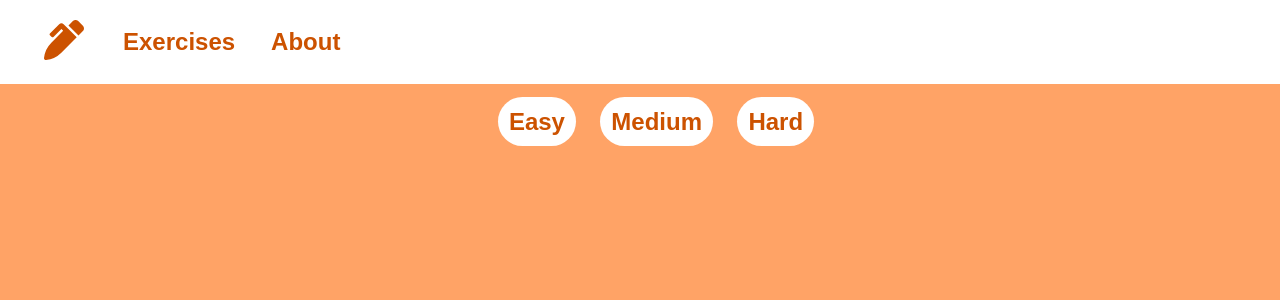
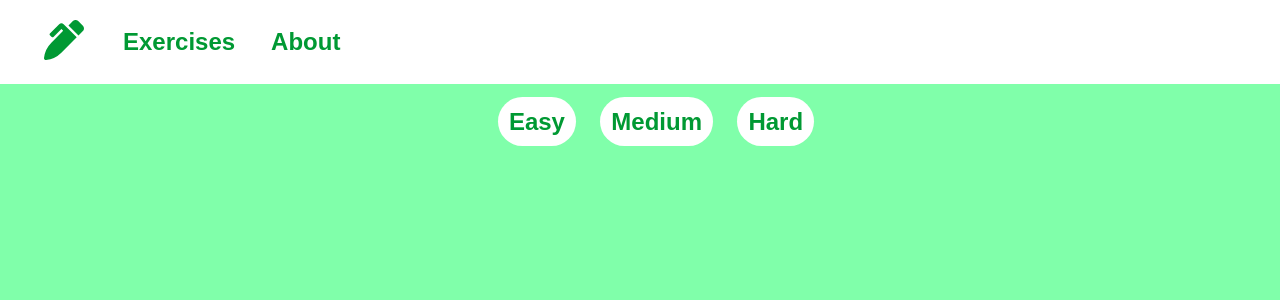
Before and after one commit to AndrewMedvedev42/Math-Test-Exercises, a React (Create React App) app: page / in a window 1280 px wide. Shown: the top 300 px of the page. Built offline with nearby package versions, Linux system fonts and the light colour scheme.

Commit message:
changed colors of website

```diff
--- a/src/css/About.css
+++ b/src/css/About.css
@@ -6,6 +6,6 @@
     border-radius: 50px;
     padding: 2rem;
     background-color: white;
-    box-shadow: rgba(153, 0, 0, 0.5) 5px 5px 0; }
+    box-shadow: #009933 5px 5px 0; }
     .abouttitlesect div p {
       font-size: 1.3rem; }
--- a/src/css/App.css
+++ b/src/css/App.css
@@ -3,7 +3,7 @@
 
 body {
   font-family: Arial, Helvetica, sans-serif;
-  background-color: #ffa366; }
+  background-color: #80ffaa; }
   body .router .navSection {
     padding: 1px;
     background-color: white; }
@@ -14,7 +14,7 @@ body {
         list-style-type: none;
         margin-right: 1rem; }
         body .router .navSection ul li .Link {
-          color: #cc5200;
+          color: #009933;
           font-weight: bold;
           font-size: 1.5rem;
           text-decoration: none;
@@ -28,10 +28,10 @@ body {
           color: #992424; }
         body .router .navSection ul li .logoIcon, body .router .navSection ul li .logoIcon:active, body .router .navSection ul li .logoIcon:target {
           margin: 3px;
-          color: #cc5200;
+          color: #009933;
           border: none; }
   body .difficultyRouter {
-    background-color: #ffa366; }
+    background-color: #80ffaa; }
     body .difficultyRouter .difficultySection ul {
       display: flex;
       justify-content: center; }
@@ -41,7 +41,7 @@ body {
         margin-right: 1rem; }
         body .difficultyRouter .difficultySection ul li .Link {
           text-decoration: none;
-          color: #cc5200;
+          color: #009933;
           font-size: 1.5rem;
           padding: 0.7rem;
           font-weight: bolder;
@@ -57,7 +57,7 @@ body {
   padding: 2rem;
   border-radius: 50px;
   background-color: white;
-  box-shadow: rgba(153, 0, 0, 0.5) 5px 5px 0;
+  box-shadow: #009933 5px 5px 0;
   transition: 0.5s; }
   .item .title {
     font-size: 1rem;
@@ -94,10 +94,10 @@ body {
       color: white;
       font-size: large;
       font-weight: bolder;
-      background-color: #cc5200;
+      background-color: #009933;
       transition: 0.5s; }
     .item .itemContent div button:hover {
-      background: #ffa366; }
+      background: #80ffaa; }
 
 @media (min-width: 900px) {
   .item {
@@ -111,7 +111,7 @@ body {
 article {
   text-align: center; }
   article h1 {
-    color: #cc5200;
+    color: #009933;
     font-size: 2.5rem;
     margin: 2.5rem 0px 0px 0px; }
   article p {
--- a/src/scss/About.scss
+++ b/src/scss/About.scss
@@ -8,7 +8,7 @@
             border-radius: 50px;
             padding: 2rem;
             background-color: white;
-            box-shadow: rgba(153, 0, 0, 0.5) 5px 5px 0;
+            box-shadow: #009933 5px 5px 0;
             p{
                 font-size: 1.3rem;
             }
--- a/src/scss/App.scss
+++ b/src/scss/App.scss
@@ -1,5 +1,5 @@
-$MainColor:rgb(255, 163, 102);
-$SecndColor:rgb(204, 82, 0);
+$MainColor:#80ffaa;
+$SecndColor:#009933;
 $ThirdColor:rgb(255, 255, 255);
 
 .App {
@@ -83,7 +83,7 @@ body{
   padding: 2rem;
   border-radius: 50px;
   background-color: $ThirdColor;
-  box-shadow: rgba(153, 0, 0, 0.5) 5px 5px 0;
+  box-shadow: #009933 5px 5px 0;
   // border: 5px solid rgb(50, 190, 69);
   transition: 0.5s;
   .title{
```
Also changed, not shown: 6 other files (tests, documents, lock files or other folders).
